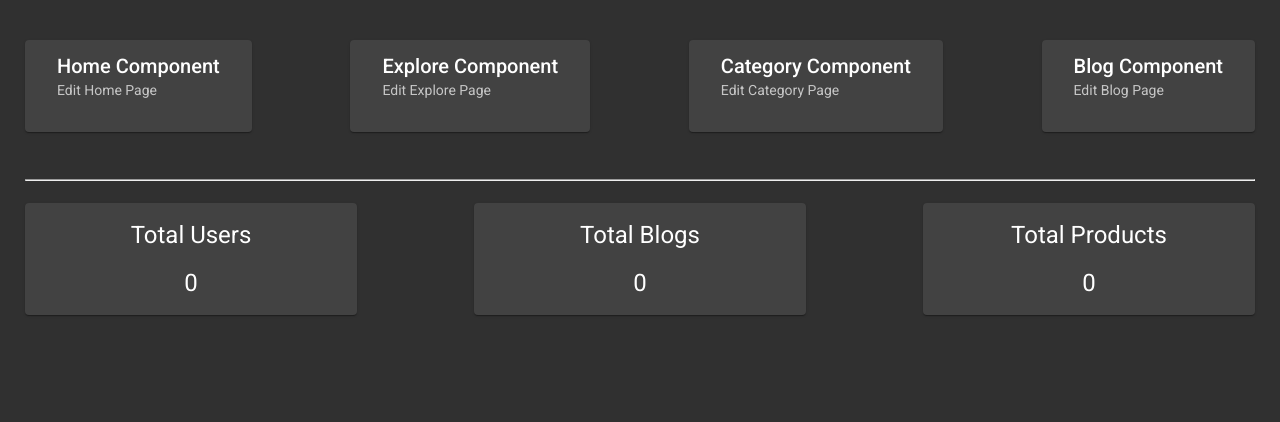
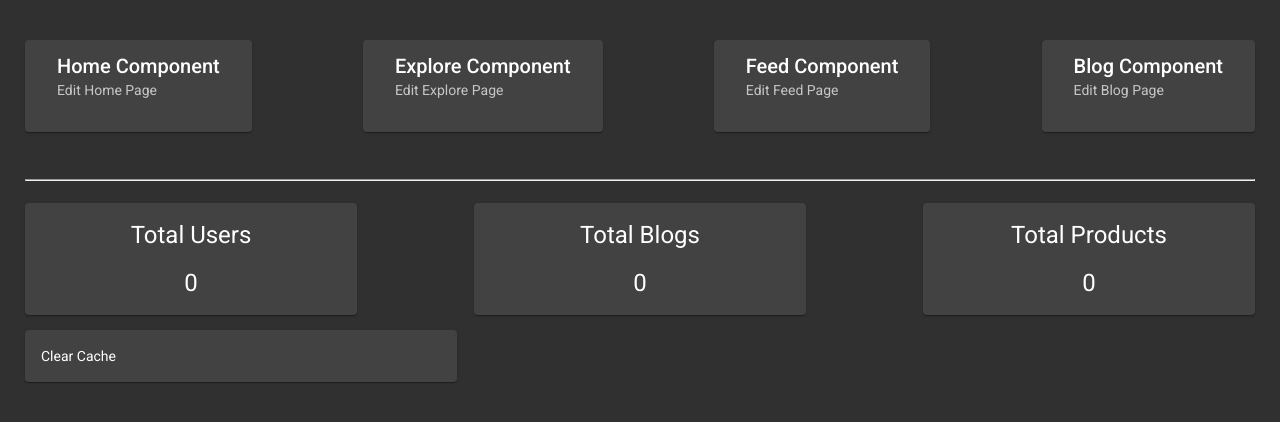
Before and after one commit to suyash-thakur/stopncAdmin, an Angular app: page / in a window 1280 px wide. Shown: the top 422 px of the page. Built offline with nearby package versions, Linux system fonts and the light colour scheme; no server answers.

Commit message:
Clear cache button and error fix

```diff
--- a/src/app/home/home.component.html
+++ b/src/app/home/home.component.html
@@ -16,8 +16,8 @@
 </a>
   <mat-card>
     <mat-card-header>
-      <mat-card-title>Category Component</mat-card-title>
-      <mat-card-subtitle>Edit Category Page</mat-card-subtitle>
+      <mat-card-title>Feed Component</mat-card-title>
+      <mat-card-subtitle>Edit Feed Page</mat-card-subtitle>
     </mat-card-header>
   </mat-card>
   <a [routerLink]="['/blog']" routerLinkActive="router-link-active" style="text-decoration: none;">
@@ -50,5 +50,9 @@
 </mat-card>
 </a>
 </div>
-
+<div>
+  <mat-card (click)="clearCache()">
+    Clear Cache
+  </mat-card>
 </div>
+</div>
--- a/src/app/home/home.component.ts
+++ b/src/app/home/home.component.ts
@@ -35,4 +35,9 @@ export class HomeComponent implements OnInit {
       this.router.navigate(['/homepage']);
     }
   }
+  clearCache() {
+    this.http.get('http://localhost:3000/api/admin/remove').subscribe((res) => {
+      console.log(res);
+    });
+  }
 }
--- a/src/app/homepage/homepage.component.html
+++ b/src/app/homepage/homepage.component.html
@@ -90,12 +90,12 @@
       <mat-card-title>Top Story blog</mat-card-title>
     </mat-card-header>
     <mat-card-content>
-      <div *ngIf="blog3.length === 0">
+      <div *ngIf="blog3.length === 0 || blog3 === undefined">
         <p>
         No Blog Selected
       </p>
       </div>
-      <div *ngIf="blog3.length !== 0">
+      <div *ngIf="blog3.length !== 0 || blog3 !== undefined">
       Id: <span>{{ blog._id }}</span> <br>
       Title: <span>{{ blog.title }}</span> <br>
       Author: <span>{{ blog.authorId.name }}</span> <br>
--- a/src/app/homepage/homepage.component.ts
+++ b/src/app/homepage/homepage.component.ts
@@ -23,7 +23,7 @@ export class HomepageComponent implements OnInit {
     this.http.get('http://localhost:3000/api/admin/homepageInfo').subscribe((res:any) => {
       console.log(res);
       this.homedata = res.home;
-      if (this.homedata != undefined) {
+      if (this.homedata !== undefined && this.homedata.FirstBlog !== undefined  && this.homedata.SecondBlog !== undefined && this.homedata.TopStories.length !== 0) {
         this.blog1 = this.homedata.FirstBlog;
         this.blog2 = this.homedata.SecondBlog;
         this.blog3 = this.homedata.TopStories;
@@ -65,6 +65,7 @@ export class HomepageComponent implements OnInit {
 
       }else if (this.selectIndex === 3) {
         this.blog3.push(result);
+        console.log(this.blog3);
 
       }
     });
```
